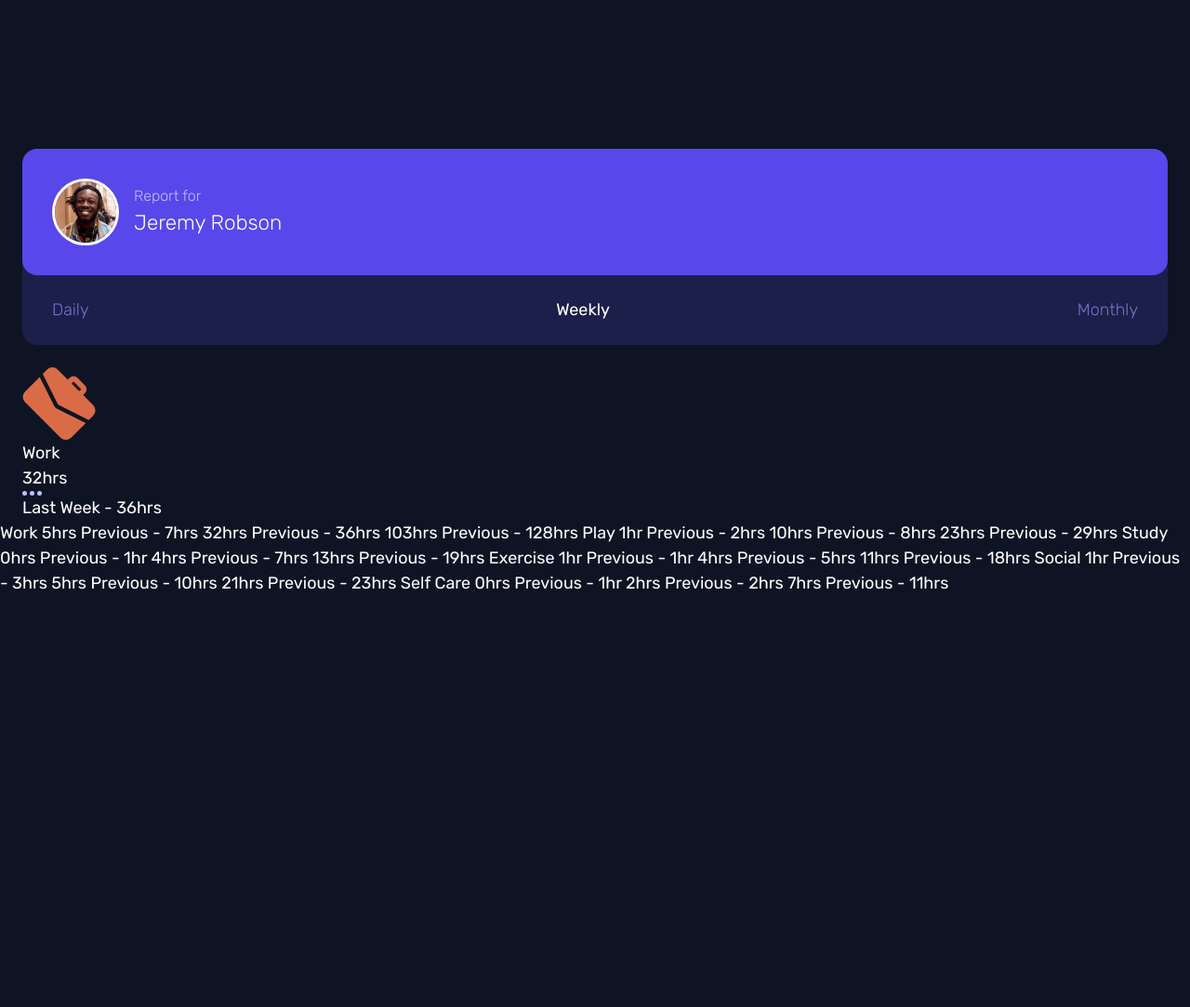
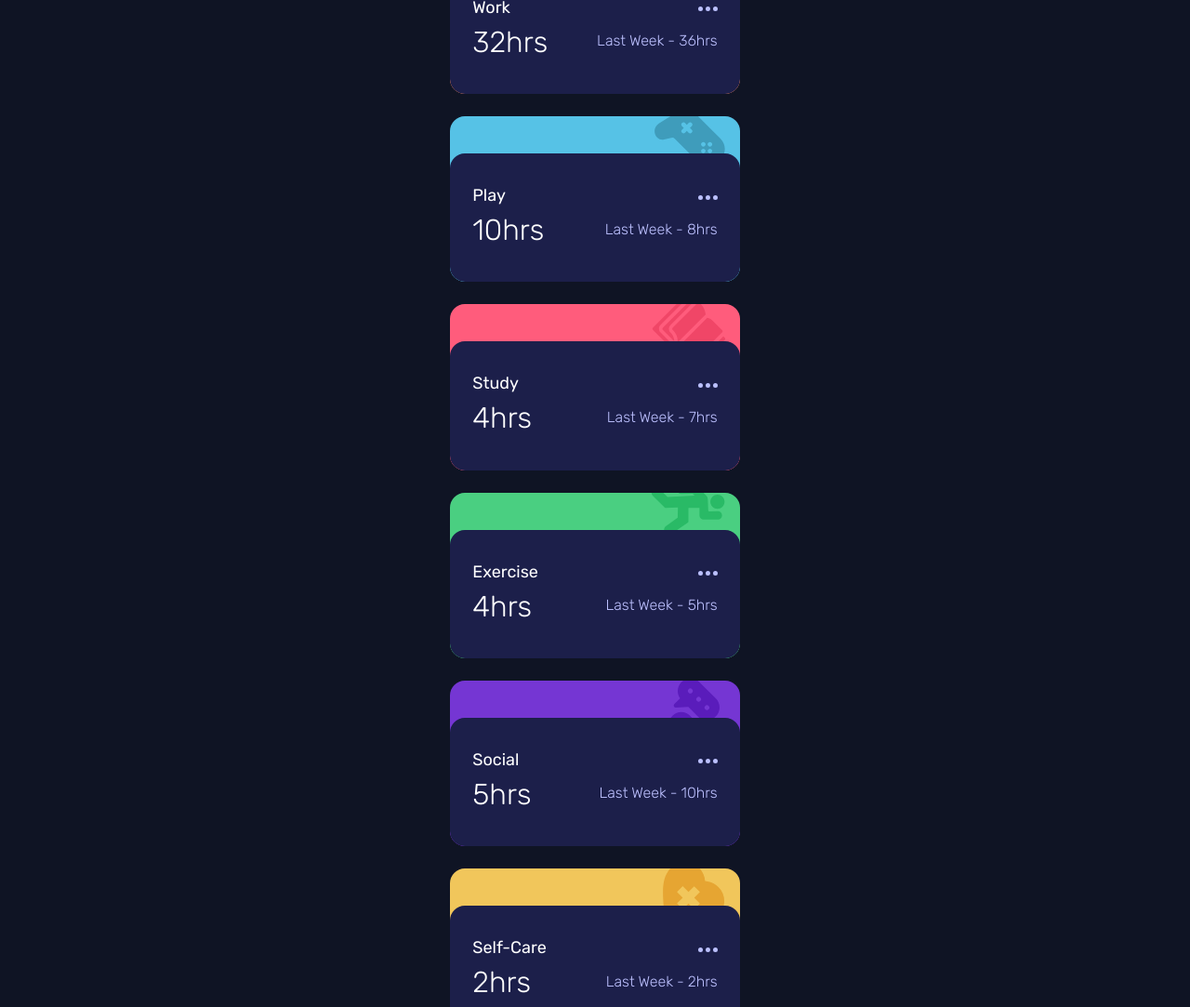
Before and after one commit to JustANipple/time-tracking-dashboard, a plain HTML site: page index.html in a window 1280 px wide. Shown: the top 1083 px of the page at 93% size. Before the commit the page ends 800 px from the top, so only its background shows below. Drawn offline with Linux system fonts and the light colour scheme.

Commit message:
modified:   index.html 	modified:   scripts/script.js 	modified:   styles/css/main.css 	modified:   styles/css/main.css.map 	modified:   styles/scss/components/_dashboard.scss

```diff
--- a/index.html
+++ b/index.html
@@ -42,78 +42,9 @@
       </div>
 
       <!-- Components x6 -->
-      <div class="dashboard_block">
-        <img
-        src="images/icon-work.svg"
-        alt=""
-        aria-hidden="true"
-        class="block_img">
-        <div class="dashboard_activity">
-          <div class="activity_content">
-            <p class="content_type">Work</p>
-            <p class="content_time">32hrs</p>
-          </div>
-          <div class="activity_utility">
-            <img
-            src="images/icon-ellipsis.svg"
-            alt=""
-            aria-hidden="true"
-            class="utility_dots">
-            <p class="utility_last_time">Last Week - 36hrs</p>
-          </div>
-        </div>
-      </div>
 
     </div>
   </main>
 
-  Work
-  5hrs <!-- daily -->
-  Previous - 7hrs <!-- daily -->
-  32hrs <!-- weekly -->
-  Previous - 36hrs <!-- weekly -->
-  103hrs <!-- monthly -->
-  Previous - 128hrs <!-- monthly -->
-
-  Play
-  1hr <!-- daily -->
-  Previous - 2hrs <!-- daily -->
-  10hrs <!-- weekly -->
-  Previous - 8hrs <!-- weekly -->
-  23hrs <!-- monthly -->
-  Previous - 29hrs <!-- monthly -->
-
-  Study
-  0hrs <!-- daily -->
-  Previous - 1hr <!-- daily -->
-  4hrs <!-- weekly -->
-  Previous - 7hrs <!-- weekly -->
-  13hrs <!-- monthly -->
-  Previous - 19hrs <!-- monthly -->
-
-  Exercise
-  1hr <!-- daily -->
-  Previous - 1hr <!-- daily -->
-  4hrs <!-- weekly -->
-  Previous - 5hrs <!-- weekly -->
-  11hrs <!-- monthly -->
-  Previous - 18hrs <!-- monthly -->
-
-  Social
-  1hr <!-- daily -->
-  Previous - 3hrs <!-- daily -->
-  5hrs <!-- weekly -->
-  Previous - 10hrs <!-- weekly -->
-  21hrs <!-- monthly -->
-  Previous - 23hrs <!-- monthly -->
-
-  Self Care
-  0hrs <!-- daily -->
-  Previous - 1hr <!-- daily -->
-  2hrs <!-- weekly -->
-  Previous - 2hrs <!-- weekly -->
-  7hrs <!-- monthly -->
-  Previous - 11hrs <!-- monthly -->
-
 </body>
 </html>
--- a/scripts/script.js
+++ b/scripts/script.js
@@ -0,0 +1,58 @@
+const dashboard = document.querySelector(".dashboard");
+
+async function getJson() {
+    const url = "scripts/data.json";
+    const request = new Request(url);
+    const response = await fetch(request);
+    if(response.ok) {
+        console.log("link responded correctly");
+    } else {
+        console.log("link error" + response.status);
+    }
+    const data = await response.json();
+
+    createActivities(data);
+}
+
+function createActivities(data) {
+    for(let i = 0; i < data.length; i++) {
+        let icon = ("icon-" + data[i].title.toLowerCase() + ".svg").replace(" ", "-");
+        const type = data[i].title.replace(" ", "-");
+        const time = data[i].timeframes.weekly.current;
+        const lastTime = data[i].timeframes.weekly.previous;
+
+        const block =
+        `
+        <img
+        src="images/${icon}"
+        alt=""
+        aria-hidden="true"
+        class="block_img">
+        <div class="dashboard_activity">
+          <div class="activity_content">
+            <p class="content_type">${type}</p>
+            <p class="content_time">${time}hrs</p>
+          </div>
+          <div class="activity_utility">
+            <img
+            src="images/icon-ellipsis.svg"
+            alt=""
+            aria-hidden="true"
+            class="utility_dots">
+            <p class="utility_last_time">Last Week - ${lastTime}hrs</p>
+          </div>
+        </div>
+        `;
+
+        //create the element that will contain the component
+        const div = document.createElement("div");
+        div.setAttribute("class", "dashboard_block");
+        div.setAttribute("id", type.toLowerCase());
+        //insert the content using innerhtml
+        div.innerHTML = block;
+        //append content into dashboard
+        dashboard.appendChild(div);
+    }
+}
+
+getJson();
--- a/styles/scss/components/_dashboard.scss
+++ b/styles/scss/components/_dashboard.scss
@@ -55,4 +55,88 @@
             }
         }
     }
+
+    /* Activity component */
+    .dashboard_block {
+        background-color: v.$work-bg;
+        border-radius: v.$border-radius;
+        overflow: hidden;
+        display: flex;
+        flex-direction: column;
+        position: relative;
+
+        .block_img {
+            max-width: 5rem;
+            position: absolute;
+            transform: translateY(-.5rem);
+            right: 1rem;
+        }
+
+        .dashboard_activity {
+            background-color: v.$component-bg;
+            display: flex;
+            justify-content: space-between;
+            align-items: center;
+            border-radius: inherit;
+            padding: 2rem 1.5rem;
+            margin-top: 2.5rem;
+            z-index: 1;
+
+            .activity_content {
+                display: flex;
+                flex-direction: column;
+
+                .content_type {
+
+                }
+
+                .content_time {
+                    font-size: calc(v.$fs * 1.75);
+                    font-weight: v.$fw-light;
+                }
+            }
+
+            .activity_utility {
+                display: flex;
+                flex-direction: column;
+                gap: 1.25rem;
+
+                .utility_dots {
+                    max-width: 1.5rem;
+                    margin-left: auto;
+                }
+
+                .utility_last_time {
+                    color: v.$last-week-text;
+                    font-weight: v.$fw-light;
+                    font-size: calc(v.$fs / 1.125);
+                }
+            }
+        }
+    }
 }
+
+/* Assigning bg colors */
+#work {
+    background-color: v.$work-bg;
+}
+
+#play {
+    background-color: v.$play-bg;
+}
+
+#study {
+    background-color: v.$study-bg;
+}
+
+#exercise {
+    background-color: v.$exercise-bg;
+}
+
+#social {
+    background-color: v.$social-bg;
+}
+
+#self-care {
+    background-color: v.$self-care-bg;
+}
```
Also changed, not shown: styles/css/main.css, 1 other file.
